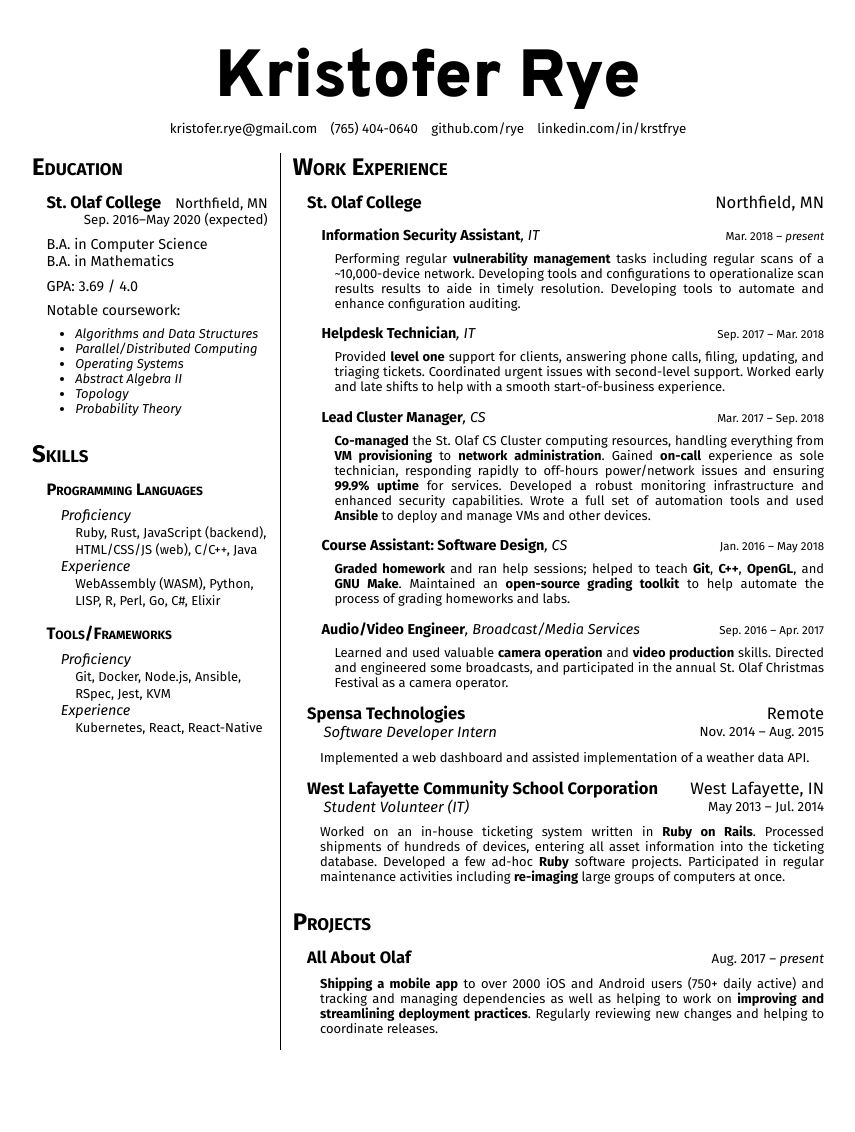
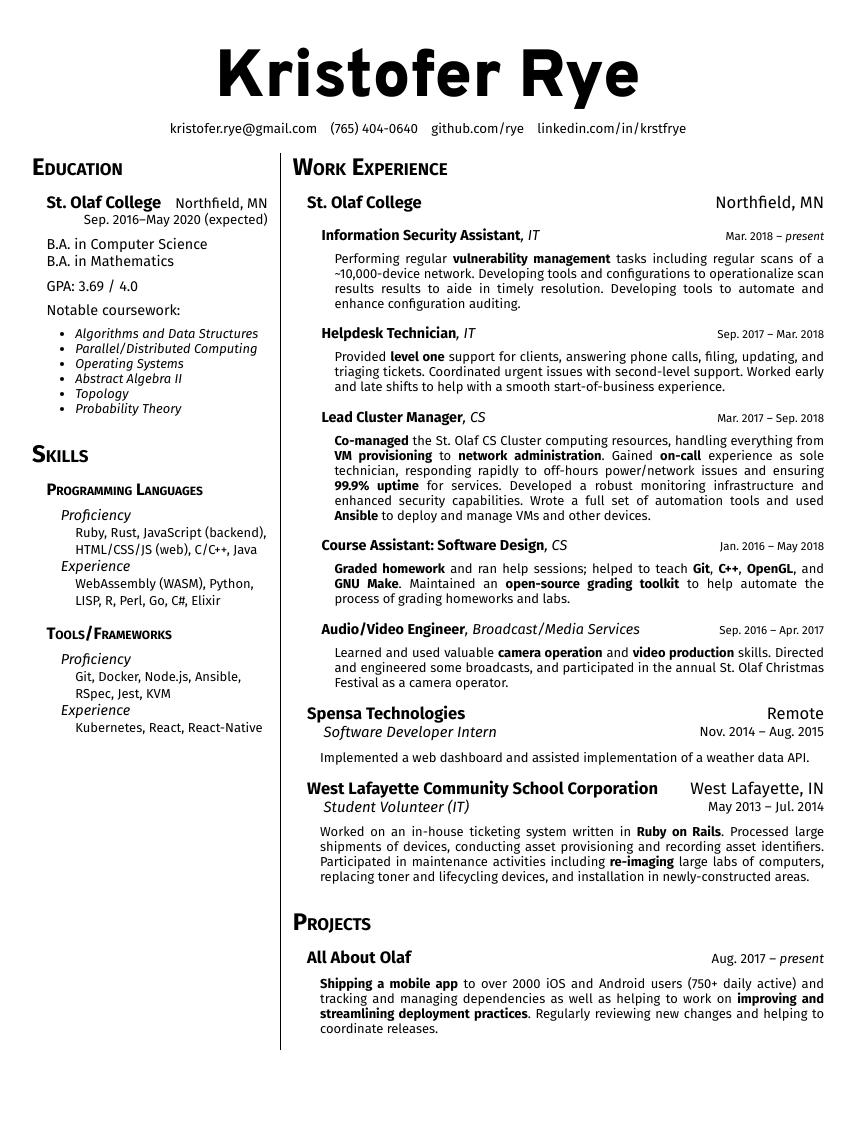
Before and after one commit to rye/krye.io, a Jekyll site: the page built from resume.html, in a window 1280 px wide. Shown: the whole page, without its empty margins (212-1067 px from the left). Built offline with Jekyll 4.4.1, drawn with Linux system fonts in a browser that asks for light colours.

Commit message:
resume: Update WL job info
Signed-off-by: Kristofer Rye <kristofer.rye@gmail.com>

```diff
--- a/resume.html
+++ b/resume.html
@@ -253,9 +253,8 @@ title: 'Resume | Kristofer Rye'
 
 			<main>
 				Worked on an in-house ticketing system written in <strong>Ruby on Rails</strong>.
-				Processed shipments of hundreds of devices, entering all asset information into the ticketing database.
-				Developed a few ad-hoc <strong>Ruby</strong> software projects.
-				Participated in regular maintenance activities including <strong>re-imaging</strong> large groups of computers at once.
+				Processed large shipments of devices, conducting asset provisioning and recording asset identifiers.
+				Participated in maintenance activities including <strong>re-imaging</strong> large labs of computers, replacing toner and lifecycling devices, and installation in newly-constructed areas.
 			</main>
 		</section>
 	</section>
```
